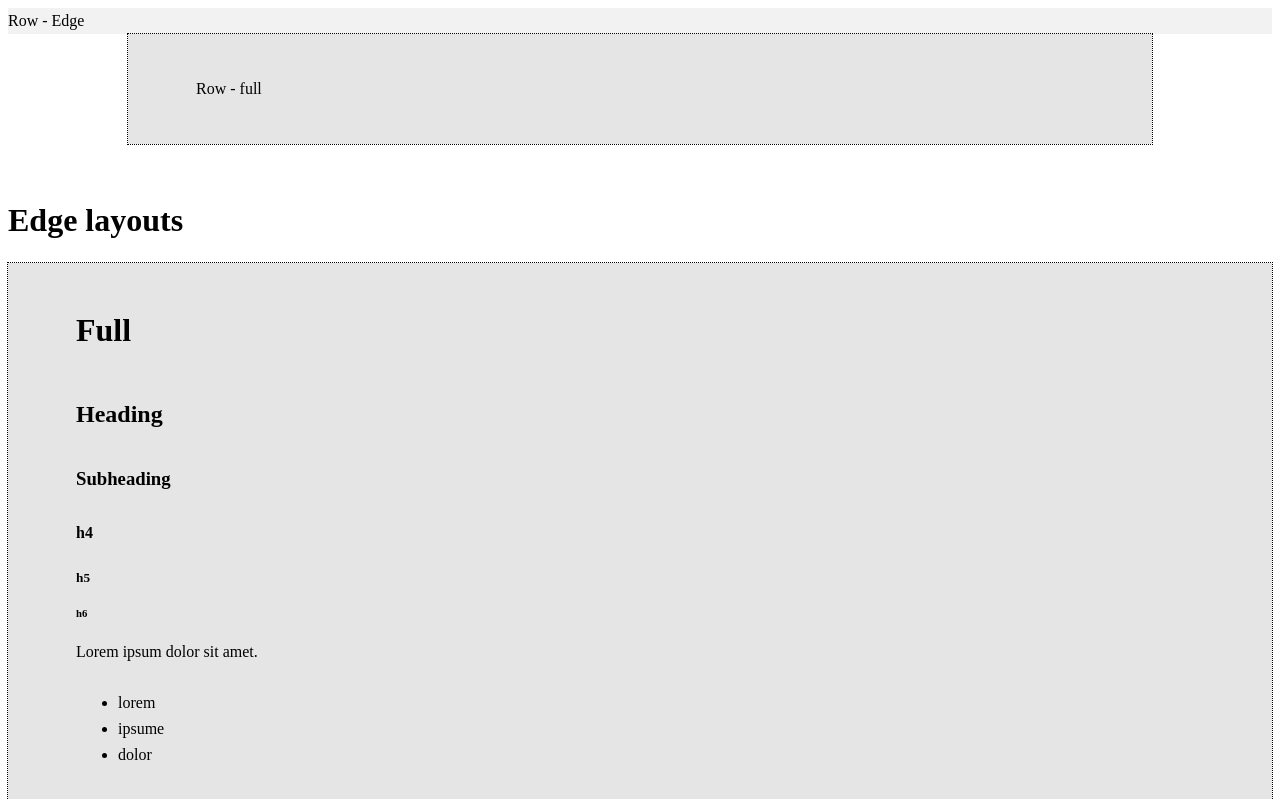
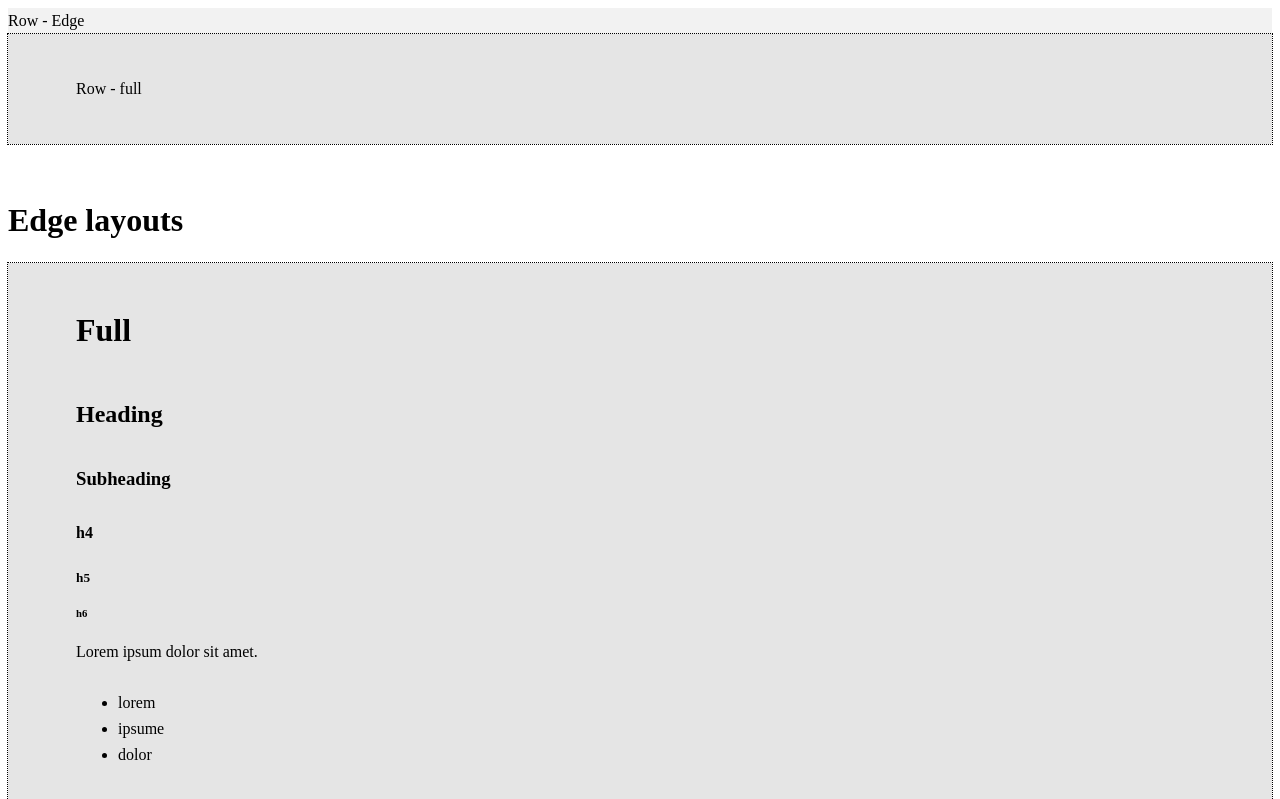
Before and after one commit to beyondthesketch/proportions-grid, a website: page index.html in a window 1280 px wide. Shown: the top 799 px of the page. Drawn offline with nearby package versions, Linux system fonts and the light colour scheme; files that its build step writes are made by us from their sources.

Commit message:
feat: change default max width value from 1024 to 1280
BREAKING CHANGE: changes the behaviour of the grid at the largest breakpoint

```diff
--- a/src/scss/settings/_proportions-settings.scss
+++ b/src/scss/settings/_proportions-settings.scss
@@ -1,4 +1,4 @@
-$proportionsGridMaxWidth: 1024 !default;
+$proportionsGridMaxWidth: 1280 !default;
 $proportionsGridDefaultJustify: flex-start !default;
 $proportionsGridSpacingRatio: 1.618 !default;
 $proportionsGridBaseFontSize: 16 !default;
```
